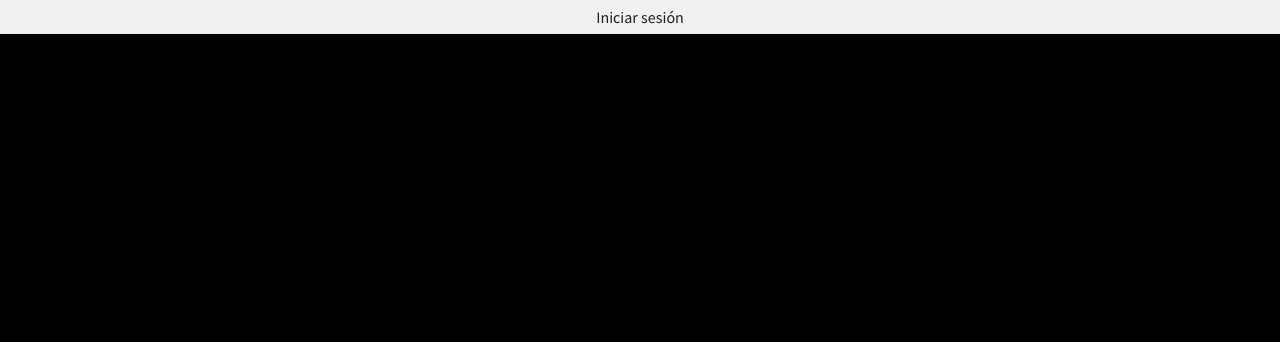
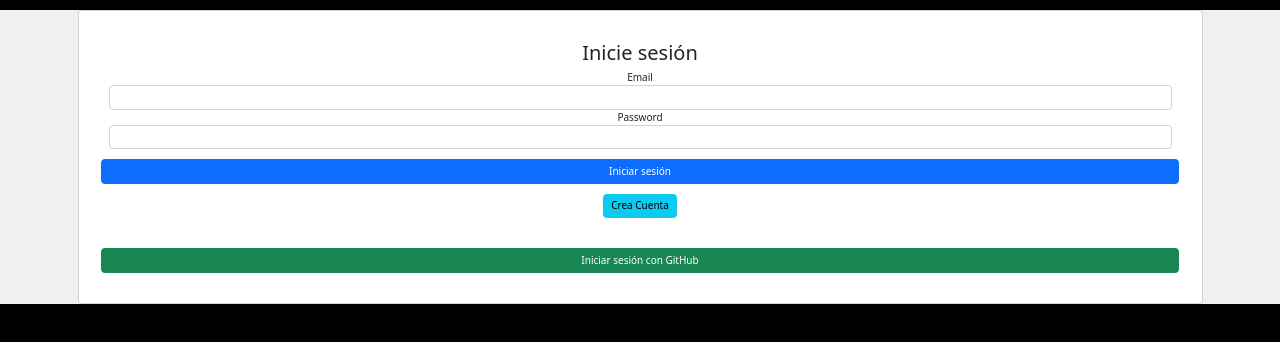
Before and after one commit to dangon200/E-WINE-Final-Project, a React (Create React App) app in the folder client/: page /login in a window 1280 px wide. Shown: the top 342 px of the page. Built offline with nearby package versions, Linux system fonts and the light colour scheme.

Commit message:
Revert "Juli"

```diff
--- a/client/src/components/FormLogin/FormLogin.jsx
+++ b/client/src/components/FormLogin/FormLogin.jsx
@@ -1,14 +1,9 @@
-import style from './formLogin.module.css'
 import { useFormik } from 'formik'
 import { Link } from 'react-router-dom'
 import Cookies from 'universal-cookie'
-import { useState } from 'react'
-import { schemaLogin } from '../utilities/schemas'
 
 export default function FormLogin () {
   const cookies = new Cookies()
-  const user = cookies.get('TOKEN')
-  console.log(user)
 
   const { values, handleChange, handleBlur, errors, touched, handleSubmit, isSubmitting } = useFormik({ //eslint-disable-line
 
@@ -16,10 +11,8 @@ export default function FormLogin () {
       email: '',
       password: ''
     },
-    validationSchema: schemaLogin,
 
-    onSubmit: async (values, { resetForm }) => {
-      if (!user) {
+    onSubmit: async (values) => {
       fetch('https://e-winespf.herokuapp.com/users/login', {
         method: 'POST',
         body: JSON.stringify({
@@ -38,104 +31,67 @@ export default function FormLogin () {
             cookies.set('TOKEN', data, {
               path: '/'
             })
-              setSuccess(true)
-              setTimeout(() => { setSuccess(false) }, 3000)
-            } else {
-              setError(!err)
-              setTimeout(() => {
-                resetForm()
-                setError(false)
-              }, 3000)
+            window.location.href = '/home'
+          } console.log(data)
+        })
     }
+
   })
-      } else {
-        cookies.remove('TOKEN')
-      }
-    }
-  })
-  const [err, setError] = useState(false)
-  const [success, setSuccess] = useState(false)
-
   return (
-    <div className='user-select-none'>
-
-      <button type='button' className={style.navlink} data-bs-toggle='modal' data-bs-target='#exampleModal'>
-        {!user ? 'Iniciar sesión' : 'Cerrar sesión'}
-      </button>
-
-      <div className='modal fade' id='exampleModal' tabIndex='-1' aria-labelledby='exampleModalLabel' aria-hidden='true'>
-        <div className='modal-dialog'>
-          <div className='modal-content'>
-            <div className='modal-header'>
-              <h1 className='modal-title fs-5' id='exampleModalLabel'>{!user ? 'Iniciar sesión' : 'Cerrar sesión'}</h1>
-              <button type='button' className='btn-close' data-bs-dismiss='modal' aria-label='Close' />
-            </div>
-            <div className='modal-body'>
+    <div className='container user-select-none'>
       <form onSubmit={handleSubmit} className='card d-flex justify-content-center mx-auto my-3 p-5' autoComplete='off'>
         <div className='row justify-content-center'>
+          <h2>Inicie sesión</h2>
           <div className='col-12'>
-                    <label htmlFor='email' className='fs-3'>Email</label>
+            <label htmlFor='email'>Email</label>
             <input
               type='email'
               name='email'
               id='email'
-                      className={`form-control ${!err ? touched.email ? errors.email ? 'is-invalid' : 'is-valid' : null : 'is-invalid'}`}
+              className={`form-control ${touched.email ? errors.email ? 'is-invalid' : 'is-valid' : null}`}
               value={values.email}
               onChange={handleChange}
               onBlur={handleBlur}
             />
-                    {touched.email && errors.email ? <div className='invalid-feedback fs-4'>{errors.email}</div> : null}
+            {touched.email && errors.email ? <div className='invalid-feedback'>{errors.email}</div> : null}
           </div>
           <div className='col-12'>
-                    <label htmlFor='password' className='fs-3'>Password</label>
+            <label htmlFor='password'>Password</label>
             <input
               type='password'
               name='password'
               id='password'
-                      className={`form-control
-                      ${!err ? touched.password ? errors.password ? 'is-invalid' : 'is-valid' : null : 'is-invalid'}`}
+              className={`form-control ${touched.password ? errors.password ? 'is-invalid' : 'is-valid' : null}`}
               value={values.password}
               onChange={handleChange}
               onBlur={handleBlur}
             />
-                    {touched.password && errors.password ? <div className='invalid-feedback fs-4'>{errors.password}</div> : null}
+            {touched.password && errors.password ? <div className='invalid-feedback'>{errors.password}</div> : null}
           </div>
           <button
             type='submit'
-                    className={`btn ${!user ? 'btn-primary' : 'btn-danger'} mt-3 ${isSubmitting && 'disabled'}`}
+            className={`btn btn-primary mt-3 ${isSubmitting && 'disabled'}`}
             disabled={isSubmitting && true}
           >
-                    {!user ? 'Iniciar sesión' : 'Cerrar sesión'}
+            Iniciar sesión
           </button>
-                  {err &&
-                    <div className='alert alert-danger mt-3' role='alert'><p>Correo o contraseña incorrecto</p></div>}
-                  {
-                  /* <button
+          <Link to='/register'>
+            <button
+              className={`btn btn-info mt-3 ${isSubmitting && 'disabled'}`}
+              disabled={isSubmitting && true}
+            >
+              Crea Cuenta
+            </button>
+          </Link>
+
+          <button
             className={`btn btn-success mt-5 ${isSubmitting && 'disabled'}`}
             disabled={isSubmitting && true}
           >
             Iniciar sesión con GitHub
-                  </button> */}
-                  {success &&
-                    <div className='alert alert-success mt-3' role='alert'><p>Ha iniciado sesion</p> </div>}
+          </button>
         </div>
       </form>
-            </div>
-            <div className='modal-footer'>
-              <button type='button' className='btn btn-secondary' data-bs-dismiss='modal'>Close</button>
-              <Link to='/register'>
-                <button
-                  data-bs-dismiss='modal'
-                  className={`btn btn-info ${isSubmitting && 'disabled'}`}
-                  disabled={isSubmitting && true}
-                >
-                  Sino tienes cuenta !Crea tu Cuenta
-                </button>
-              </Link>
-            </div>
-          </div>
-        </div>
-      </div>
 
     </div>
   )
--- a/client/src/components/FormLogin/formLogin.module.css
+++ /dev/null
@@ -1,16 +0,0 @@
-.navlink{
-  font-family: var(--font-family-1);
-  font-size: 1.6rem;
-  color:#1F1F1F;
-  text-decoration: none;
-  margin: 0 1rem;
-  transition: all 0.3s ease;
-  padding: 0.5rem 0;
-  cursor: pointer;
-  background-color: #f1f0f0;
-  border: none;
-}
-
-.navlink:hover{
-  color:var(--btn-background-color)
-}
--- a/client/src/components/Nav/Nav.jsx
+++ b/client/src/components/Nav/Nav.jsx
@@ -5,7 +5,6 @@ import logo from '../../utils/images/logodefinitivosinfondopng.png'
 import { useSelector } from 'react-redux'
 import Cookies from 'universal-cookie'
 import bolsita from '../assets/imgs/bolsita.png'
-import FormLogin from '../FormLogin/FormLogin'
 
 export default function Nav () {
   const cookies = new Cookies()
@@ -35,19 +34,16 @@ export default function Nav () {
 
             <Navegador link='/home' span='Tienda' className='nav-link' />
 
-            <FormLogin />
-            {/* <Navegador
+            <Navegador
               link={token ? '/profile' : '/login'}
               span={token ? 'Mi Cuenta' : 'Iniciar Sesión'}
               className='nav-link'
-            /> */}
-
-            {/* <Navegador className='nav-link' link='' span={token ? 'Mi Cuenta' : 'Iniciar Sesión'} /> */}
+            />
 
             <Navegador link='/createPublication' span='Crear Publicación' className='nav-link' />
-            {/* {
+            {
               token && <Navegador link='/home' span='Cerrar' className='nav-link' />
-            } */}
+            }
 
           </div>
           <Link to='/carrito' className={`${style.carritoContainer}`}>
--- a/client/src/components/Navegador/Navegador.jsx
+++ b/client/src/components/Navegador/Navegador.jsx
@@ -2,26 +2,12 @@ import React from 'react'
 import { NavLink, useLocation } from 'react-router-dom'
 import style from './Navegador.module.css'
 import Cookies from 'universal-cookie'
-import FormLogin from '../FormLogin/FormLogin'
 
 function Navegador (props) {
   const cookies = new Cookies()
   console.log(cookies)
-  const { link, span, modal } = props
+  const { link, span } = props
   const location = useLocation()
-  if (modal) {
-    return (
-      <>
-        <button
-          data-bs-toggle='modal'
-          data-bs-target='#exampleModal'
-          className={style.navlink}
-        />
-        <FormLogin />
-      </>
-    )
-  }
-
   return (
     <>
       <NavLink
--- a/client/src/components/utilities/schemas.js
+++ b/client/src/components/utilities/schemas.js
@@ -44,11 +44,6 @@ export const schemaValidateUser = Yup.object().shape({
   region: Yup.string().required('Por favor seleccione una Provincia').oneOf(provinces)
 })
 
-export const schemaLogin = Yup.object().shape({
-  email: Yup.string().email('Formato inválido').required('Es requerido'),
-  password: Yup.string().required('Es requerido')
-})
-
 // FUNCTION VALIDATE URL IMAGE
 export const validateUrl = (value) => {
   if (/[-a-zA-Z0-9@:%_+.~#?&//=]{2,256}\.[a-z]{2,4}\b(\/[-a-zA-Z0-9@:%_+.~#?&//=]*)?/gi.test(value)) {
```
Lines whose indentation alone changed are shown as unchanged.
